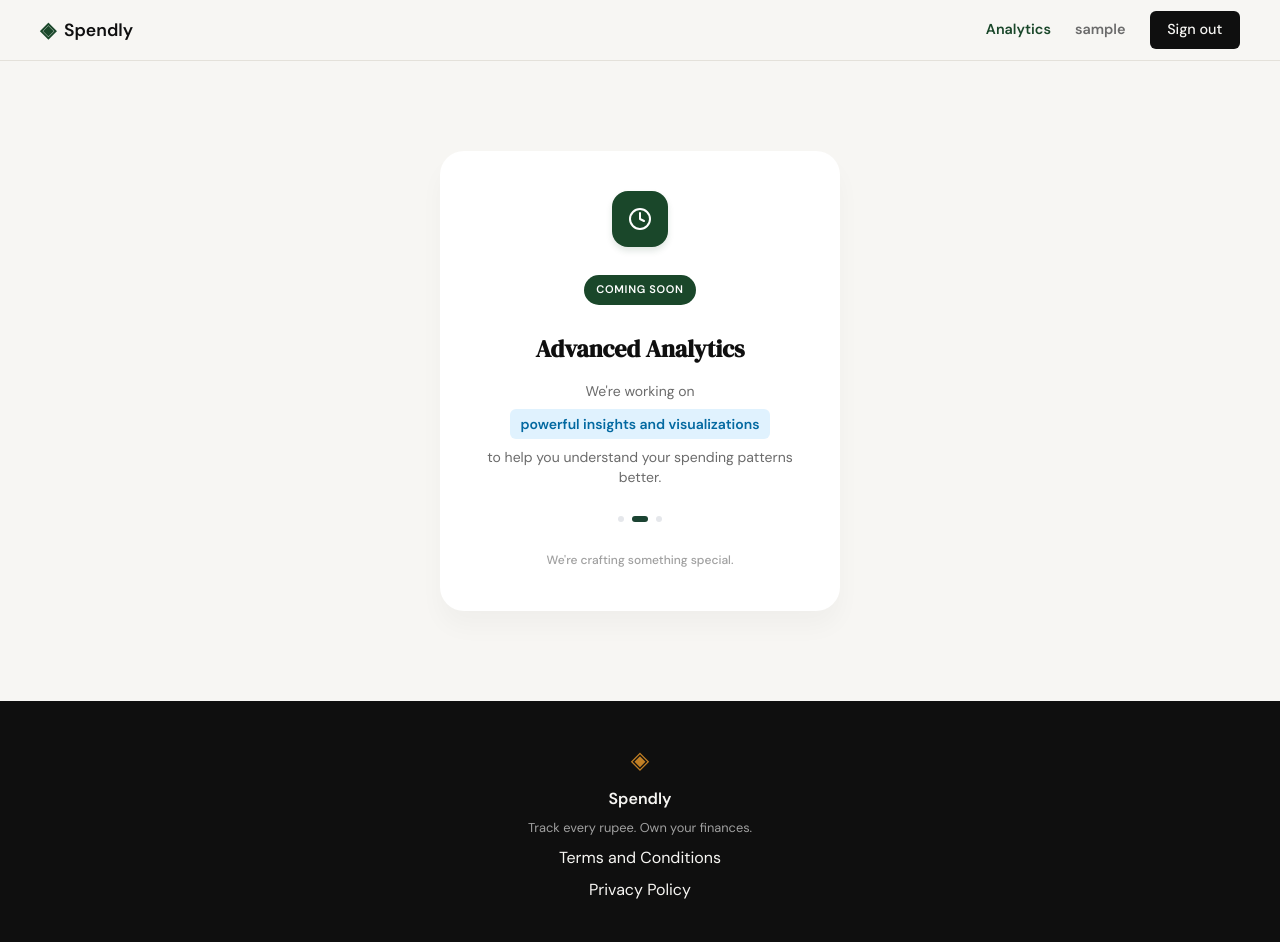
After one commit to rajesh-swarnkar/expenseTrackerPython3, a Flask app: page /analytics in a window 1280 px wide. The commit adds this page. Run offline with Flask 3, Linux system fonts and the light colour scheme; the visitor is signed in with stand-in values (Sample User, id 1).

Commit message:
connecting figma mcp  and creating analytics moudule

```diff
--- a/app.py
+++ b/app.py
@@ -331,6 +331,13 @@ def add_expense():
     return redirect(url_for("profile"))
 
 
+@app.route("/analytics")
+def analytics():
+    if not session.get("user_id"):
+        return redirect(url_for("login"))
+    return render_template("analytics.html")
+
+
 @app.route("/terms")
 def terms():
     return render_template("terms.html")
--- a/static/css/style.css
+++ b/static/css/style.css
@@ -18,6 +18,8 @@
     --danger-light: #fdecea;
     --border: #e4e1da;
     --border-soft: #eeebe4;
+    --info: #0369a1;
+    --info-light: #e0f2fe;
 
     --cat-food: var(--accent);
     --cat-food-light: var(--accent-light);
@@ -117,6 +119,7 @@ a { color: inherit; text-decoration: none; }
 
 .nav-links a { color: var(--ink-muted); transition: color 0.2s; }
 .nav-links a:hover { color: var(--ink); }
+.nav-links a.active { color: var(--accent); font-weight: 600; }
 
 .nav-user { color: var(--ink); font-weight: 600; }
 
@@ -922,6 +925,118 @@ th.txn-amount { color: var(--ink-faint); font-weight: 600; }
 }
 
 /* ------------------------------------------------------------------ */
+/* Analytics (coming soon)                                             */
+/* ------------------------------------------------------------------ */
+
+.analytics-section {
+    position: relative;
+    min-height: calc(100vh - 60px - 100px);
+    display: flex;
+    align-items: center;
+    justify-content: center;
+    overflow: hidden;
+    padding: 3rem 2rem;
+}
+
+.analytics-glow {
+    position: absolute;
+    top: 50%;
+    left: 50%;
+    width: 400px;
+    height: 400px;
+    transform: translate(-50%, -50%);
+    pointer-events: none;
+    z-index: 0;
+}
+
+.coming-soon-card {
+    position: relative;
+    z-index: 1;
+    background: var(--paper-card);
+    border-radius: 24px;
+    padding: 2.5rem;
+    width: 100%;
+    max-width: 400px;
+    display: flex;
+    flex-direction: column;
+    align-items: center;
+    gap: 1.75rem;
+    box-shadow: 0 16px 24px rgba(0,0,0,0.03);
+}
+
+.coming-soon-icon {
+    width: 56px;
+    height: 56px;
+    border-radius: 16px;
+    background: var(--accent);
+    display: flex;
+    align-items: center;
+    justify-content: center;
+    box-shadow: 0 4px 6px rgba(26,71,42,0.13);
+}
+
+.coming-soon-icon svg { width: 24px; height: 24px; color: #fff; }
+
+.coming-soon-badge {
+    background: var(--accent);
+    color: #fff;
+    font-size: 0.69rem;
+    font-weight: 700;
+    letter-spacing: 0.06em;
+    text-transform: uppercase;
+    padding: 0.375rem 0.75rem;
+    border-radius: 20px;
+}
+
+.coming-soon-text {
+    display: flex;
+    flex-direction: column;
+    align-items: center;
+    gap: 1rem;
+    width: 100%;
+    text-align: center;
+}
+
+.coming-soon-title {
+    font-family: var(--font-display);
+    font-size: 1.5rem;
+    line-height: 2rem;
+    color: var(--ink);
+}
+
+.coming-soon-desc-group {
+    display: flex;
+    flex-direction: column;
+    align-items: center;
+    gap: 0.5rem;
+    width: 100%;
+}
+
+.coming-soon-desc {
+    font-size: 0.875rem;
+    line-height: 1.25rem;
+    color: var(--ink-muted);
+}
+
+.coming-soon-highlight {
+    display: inline-block;
+    background: var(--info-light);
+    color: var(--info);
+    font-size: 0.875rem;
+    font-weight: 600;
+    padding: 0.25rem 0.625rem;
+    border-radius: 6px;
+}
+
+.coming-soon-dots { width: 44px; height: 8px; }
+
+.coming-soon-footer {
+    font-size: 0.75rem;
+    font-weight: 500;
+    color: var(--ink-faint);
+}
+
+/* ------------------------------------------------------------------ */
 /* Responsive                                                          */
 /* ------------------------------------------------------------------ */
 
--- /dev/null
+++ b/templates/analytics.html
@@ -0,0 +1,37 @@
+{% extends "base.html" %}
+
+{% block title %}Analytics — Spendly{% endblock %}
+
+{% block content %}
+
+<section class="analytics-section">
+    <img src="{{ url_for('static', filename='img/analytics-ambient-glow.svg') }}" alt="" class="analytics-glow" aria-hidden="true">
+
+    <div class="coming-soon-card">
+        <div class="coming-soon-icon"><i data-lucide="clock"></i></div>
+
+        <span class="coming-soon-badge">Coming Soon</span>
+
+        <div class="coming-soon-text">
+            <h1 class="coming-soon-title">Advanced Analytics</h1>
+            <div class="coming-soon-desc-group">
+                <p class="coming-soon-desc">We're working on</p>
+                <span class="coming-soon-highlight">powerful insights and visualizations</span>
+                <p class="coming-soon-desc">to help you understand your spending patterns better.</p>
+            </div>
+        </div>
+
+        <img src="{{ url_for('static', filename='img/analytics-pagination-dots.svg') }}" alt="" class="coming-soon-dots" aria-hidden="true">
+
+        <p class="coming-soon-footer">We're crafting something special.</p>
+    </div>
+</section>
+
+{% endblock %}
+
+{% block scripts %}
+<script src="https://unpkg.com/lucide@latest/dist/umd/lucide.js"></script>
+<script>
+    lucide.createIcons();
+</script>
+{% endblock %}
--- a/templates/base.html
+++ b/templates/base.html
@@ -20,6 +20,7 @@
             </a>
             <div class="nav-links">
                 {% if session.user_id %}
+                <a href="{{ url_for('analytics') }}" class="{{ 'active' if request.endpoint == 'analytics' }}">Analytics</a>
                 <a href="{{ url_for('profile') }}" class="nav-user">{{ session.user_name }}</a>
                 <a href="{{ url_for('logout') }}" class="nav-cta">Sign out</a>
                 {% else %}
```
Also changed, not shown: static/img/analytics-ambient-glow.svg (added), static/img/analytics-pagination-dots.svg (added).
